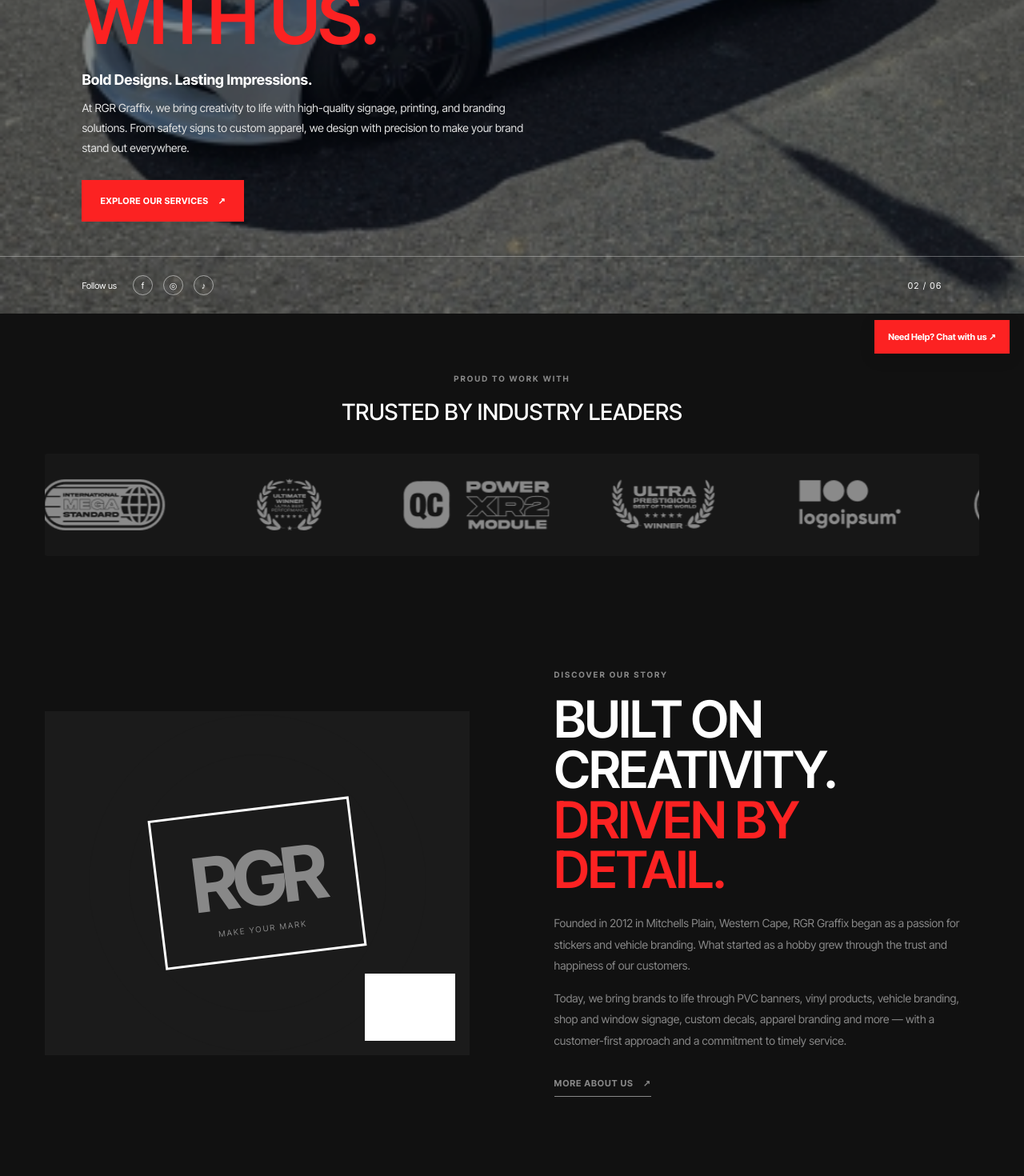
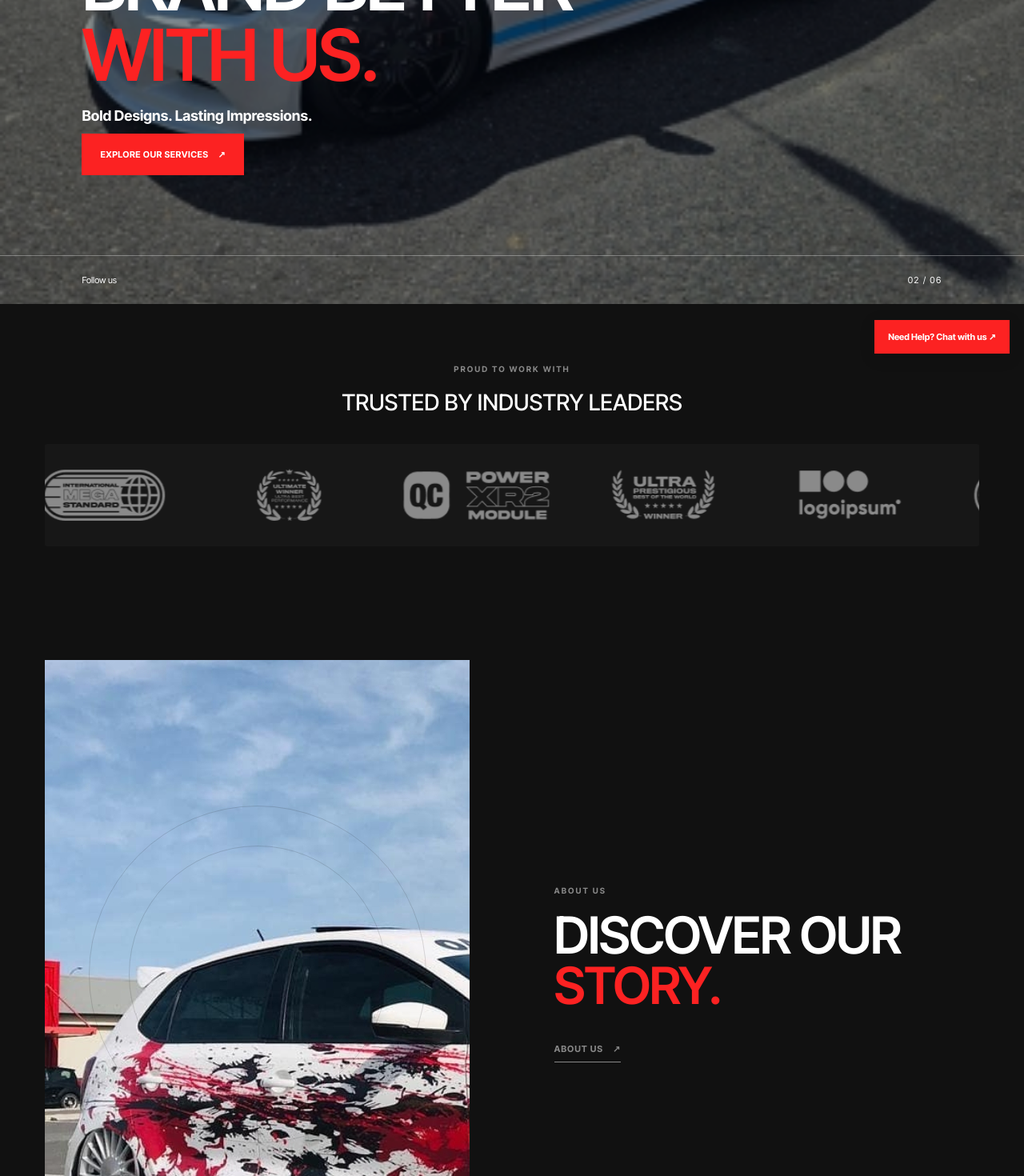
Before and after one commit to pp0447515-web/rgrgraffix, a Next.js app: page / in a window 1280 px wide. Shown: the part 340-1810 px from the top of the page at 80% size. Built offline with nearby package versions, Linux system fonts and the light colour scheme.

Commit message:
Remove unsupported homepage copy and use recovered about-page asset

```diff
--- a/app/page.tsx
+++ b/app/page.tsx
@@ -57,10 +57,10 @@ export default function HomePage() {
             <p className="eyebrow">SIGNAGE · PRINTING · BRANDING</p>
             <h1>Brand Better<br /><em>with us.</em></h1>
             <p className="hero-subtitle">Bold Designs. Lasting Impressions.</p>
-            <p className="hero-copy">At RGR Graffix, we bring creativity to life with high-quality signage, printing, and branding solutions. From safety signs to custom apparel, we design with precision to make your brand stand out everywhere.</p>
+
             <a className="button button-light" href="#services">Explore Our Services <span>↗</span></a>
           </div>
-          <div className="hero-bottom"><span>Follow us</span><span className="socials"><a href="https://www.facebook.com/" aria-label="Facebook">f</a><a href="https://www.instagram.com/" aria-label="Instagram">◎</a><a href="https://www.tiktok.com/" aria-label="TikTok">♪</a></span><span className="hero-index">{String(activeSlide + 1).padStart(2, "0")} / {String(heroSlides.length).padStart(2, "0")}</span></div>
+          <div className="hero-bottom"><span>Follow us</span><span className="hero-index">{String(activeSlide + 1).padStart(2, "0")} / {String(heroSlides.length).padStart(2, "0")}</span></div>
         </section>
 
         <section className="trust section-wrap">
@@ -80,13 +80,13 @@ export default function HomePage() {
         </section>
 
         <section className="about section-wrap" id="about">
-          <div className="about-art"><div className="about-art-frame"><span>RGR</span><small>MAKE YOUR MARK</small></div><div className="year-stamp"><strong>2012</strong><span>ESTABLISHED</span></div></div>
+          <div className="about-art about-source-art">
+            <img src={media + "Untitled-design-13.jpg"} alt="RGR Graffix creative work" loading="lazy" />
+          </div>
           <div className="about-copy">
-            <p className="eyebrow">DISCOVER OUR STORY</p>
-            <h2>Built on creativity.<br /><em>Driven by detail.</em></h2>
-            <p>Founded in 2012 in Mitchells Plain, Western Cape, RGR Graffix began as a passion for stickers and vehicle branding. What started as a hobby grew through the trust and happiness of our customers.</p>
-            <p>Today, we bring brands to life through PVC banners, vinyl products, vehicle branding, shop and window signage, custom decals, apparel branding and more — with a customer-first approach and a commitment to timely service.</p>
-            <a className="text-link" href="#contact">More About Us <span>↗</span></a>
+            <p className="eyebrow">ABOUT US</p>
+            <h2>Discover our<br /><em>story.</em></h2>
+            <a className="text-link" href="/about-us">About Us <span>↗</span></a>
           </div>
         </section>
 
```
